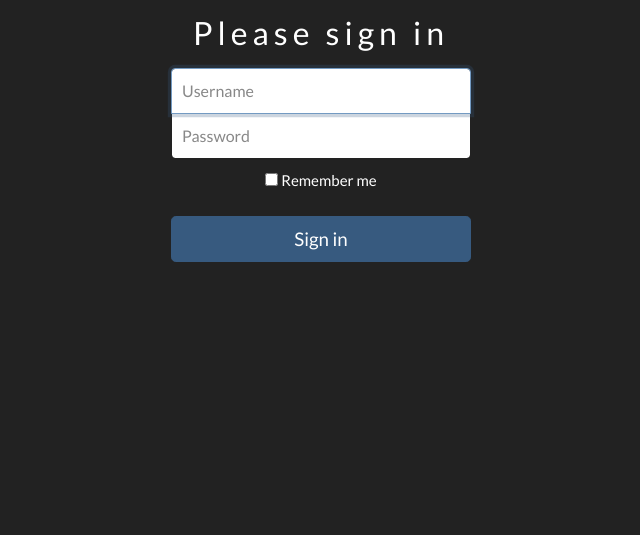
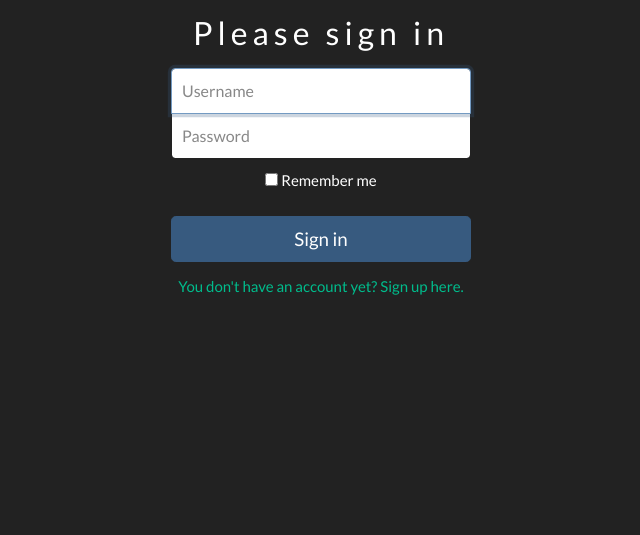
Before and after one commit to takos22/timathon-for-students, a Django app: page /account/login/ in a window 1280 px wide. Shown: the part 81-616 px from the top of the page, without its empty margins (319-959 px from the left). Run offline with Django 3.2, Linux system fonts and the light colour scheme; some libraries are stand-ins or nearby versions.

Commit message:
Update login and sign up templates

```diff
--- a/website/templates/login.html
+++ b/website/templates/login.html
@@ -38,6 +38,7 @@
       <button type="submit" class="btn btn-lg btn-primary btn-block">Sign in</button>
       <input type="hidden" name="next" value="{{ next }}" />
     </form>
+    <h6><a href="{% url 'signup' %}">You don't have an account yet? Sign up here.</a></h6>
   </div>
 </main>
 {% endblock content %}
--- a/website/templates/signup.html
+++ b/website/templates/signup.html
@@ -57,6 +57,7 @@
       />
       <button type="submit" class="btn btn-lg btn-primary btn-block">Sign up</button>
       <input type="hidden" name="next" value="{{ next }}" />
+      <h6 class="mt-3"><a href="{% url 'login' %}">You already have an account? Login here.</a></h6>
       <h4 class="mt-3">Help:</h4>
       {% for field in form %}
       {% if field.help_text %}
```
